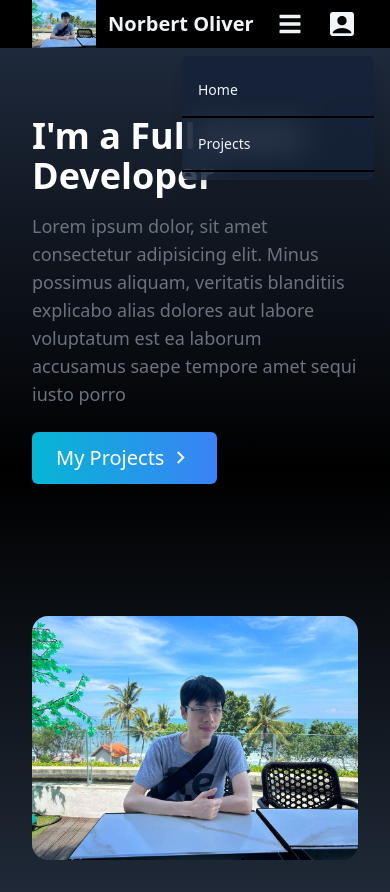
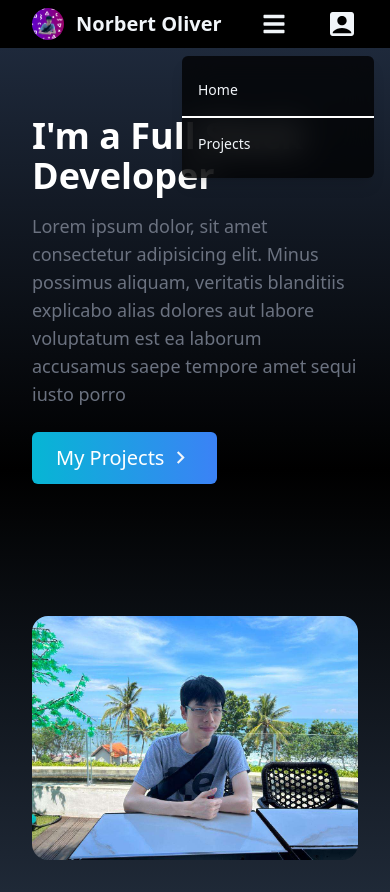
Before and after one commit to pewpewnor/old-portfolio-website, a Next.js app: page / in a window 390 px wide. Both pictures are taken after a click on the icon 289 px from the left and 24 px from the top of the page. Built offline with nearby package versions, Linux system fonts and the light colour scheme.

Commit message:
style: improve responsive and logo

```diff
--- a/src/components/layouts/Navbar.tsx
+++ b/src/components/layouts/Navbar.tsx
@@ -21,7 +21,13 @@ const Navbar: FC<NavbarProps> = (props: NavbarProps) => {
 			<div className="flex h-12 items-center justify-between px-8">
 				{/* Logo container */}
 				<div className="logo flex items-center justify-between gap-x-3">
-					<Image src="/ocean.jpg" width="64" height="64" alt="logo" />
+					<Image
+						src="/profile-pic.png"
+						width="32"
+						height="32"
+						alt="logo"
+						className="rounded-full"
+					/>
 					<h1 className="select-none text-xl font-bold">
 						Norbert Oliver
 					</h1>
@@ -32,13 +38,13 @@ const Navbar: FC<NavbarProps> = (props: NavbarProps) => {
 					<div className="links flex items-center justify-between gap-x-12 lg:gap-x-14">
 						<Link
 							href="/"
-							className="font-bold hover:text-slate-400"
+							className="select-none font-bold hover:text-slate-400"
 						>
 							Home
 						</Link>
 						<Link
 							href="/projects"
-							className="font-bold hover:text-slate-400"
+							className="select-none font-bold hover:text-slate-400"
 						>
 							Projects
 						</Link>
@@ -58,16 +64,16 @@ const Navbar: FC<NavbarProps> = (props: NavbarProps) => {
 
 			{/* Dropdown navbar menu for mobile responsive view */}
 			{showNavbarDropdown && (
-				<div className="absolute right-4 z-10 mt-2 w-48 rounded-md bg-shade-blue bg-opacity-75 py-2 shadow-lg backdrop-blur-lg">
+				<div className="absolute right-4 z-10 mt-2 w-48 rounded-md bg-black bg-opacity-75 py-2 shadow-lg backdrop-blur-lg">
 					<Link
 						href="/"
-						className="block border-b-2 border-black px-4 py-4 text-sm text-slate-100 active:bg-light-shade-blue"
+						className="block border-b-2 border-white px-4 py-4 text-sm text-slate-100 active:bg-light-shade-blue"
 					>
 						Home
 					</Link>
 					<Link
 						href="/projects"
-						className="block border-b-2 border-black px-4 py-4 text-sm text-slate-100 active:bg-light-shade-blue"
+						className="block border-white px-4 py-4 text-sm text-slate-100 active:bg-light-shade-blue"
 					>
 						Projects
 					</Link>
```
